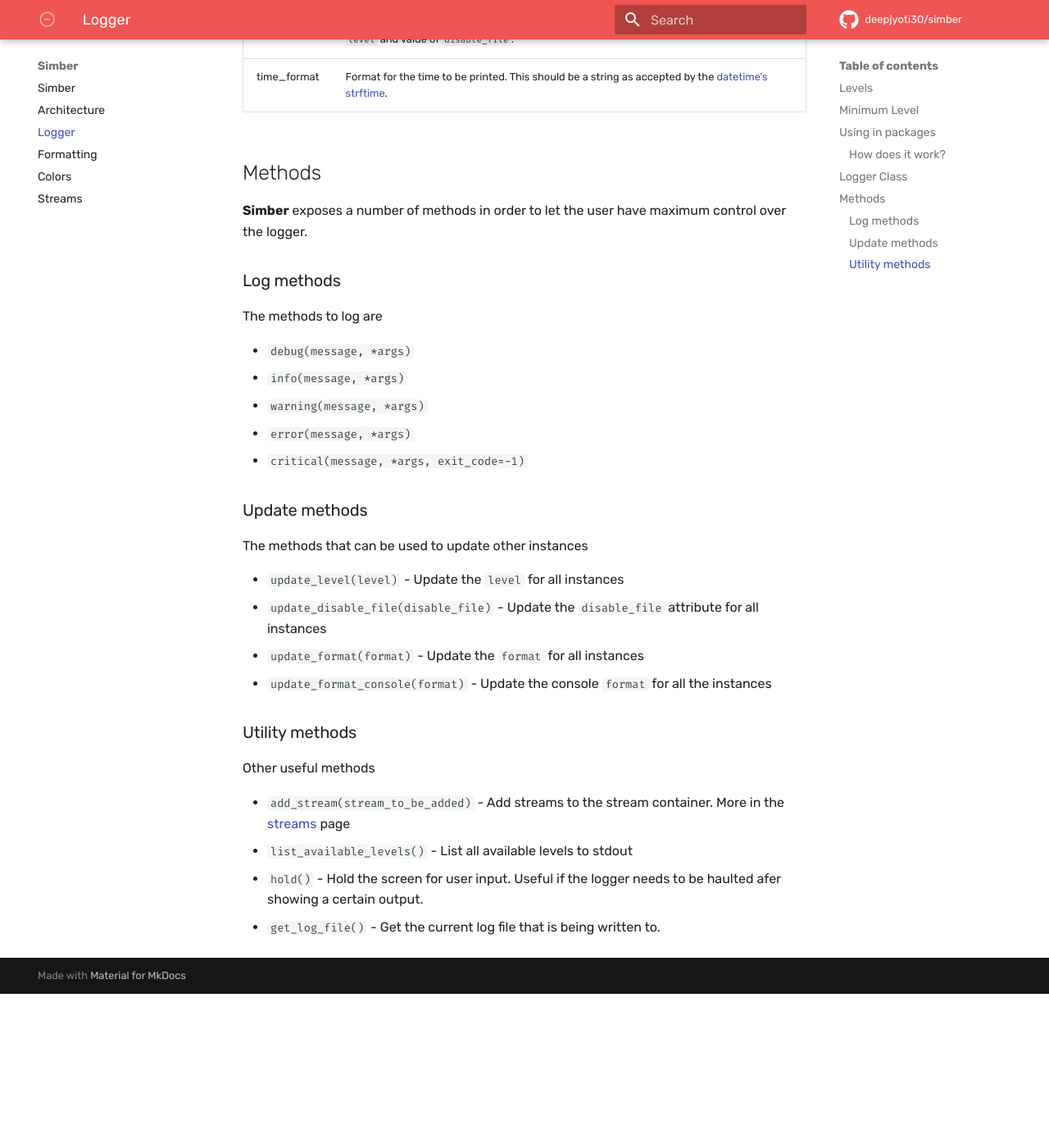
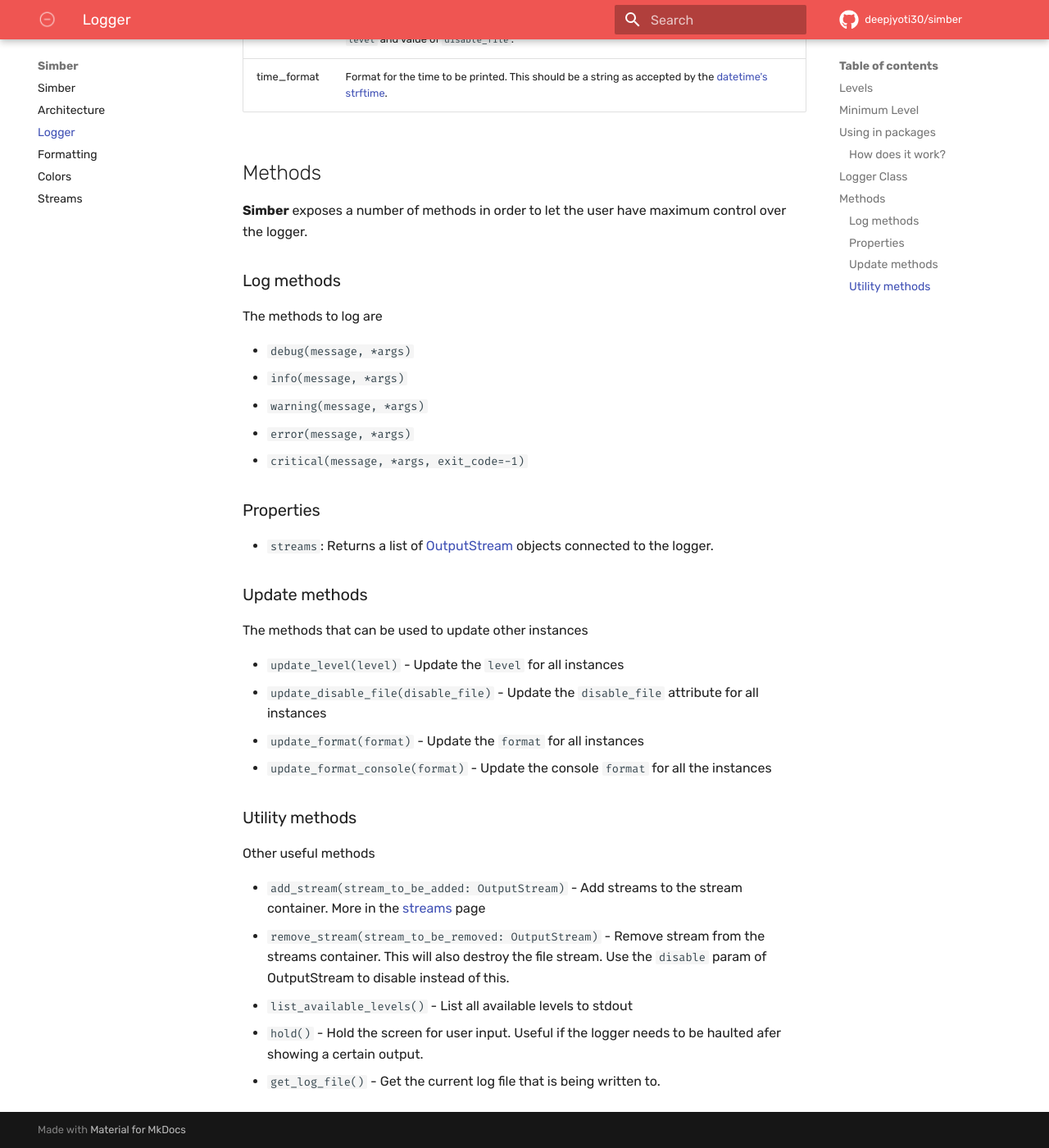
Before and after one commit to deepjyoti30/simber, an MkDocs documentation site: the page built from docs/en/docs/logger.md, in a window 1280 px wide and 1400 px high, scrolled down 3070 px. Shown: the whole window at 82% size. Built offline with MkDocs 1.6.1 and Material for MkDocs 9.7.7, drawn with Linux system fonts in a browser that asks for light colours; comment, search, counter and statistics services are not loaded; before the commit the page ends 4282 px from its top, so only the background shows below that.

Commit message:
Update the docs with the latest method additions

```diff
--- a/docs/en/docs/logger.md
+++ b/docs/en/docs/logger.md
@@ -111,6 +111,10 @@
 - `error(message, *args)`
 - `critical(message, *args, exit_code=-1)`
 
+### Properties
+
+- `streams`: Returns a list of [OutputStream](/streams/#properties) objects connected to the logger.
+
 ### Update methods
 
 The methods that can be used to update other instances
@@ -124,7 +128,8 @@
 
 Other useful methods
 
-- `add_stream(stream_to_be_added)` - Add streams to the stream container. More in the [streams](/streams/) page
+- `add_stream(stream_to_be_added: OutputStream)` - Add streams to the stream container. More in the [streams](/streams/) page
+- `remove_stream(stream_to_be_removed: OutputStream)` - Remove stream from the streams container. This will also destroy the file stream. Use the `disable` param of OutputStream to disable instead of this.
 - `list_available_levels()`        - List all available levels to stdout
 - `hold()`                         - Hold the screen for user input. Useful if the logger needs to be haulted afer showing a certain output.
 - `get_log_file()`                 - Get the current log file that is being written to.
```
